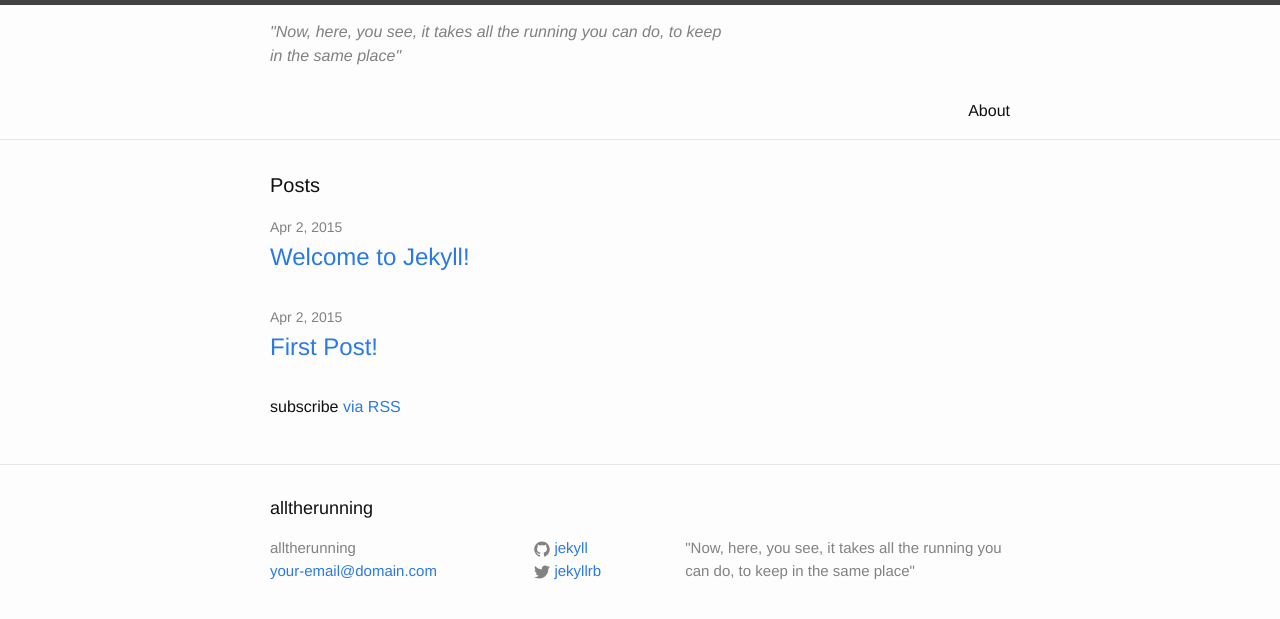
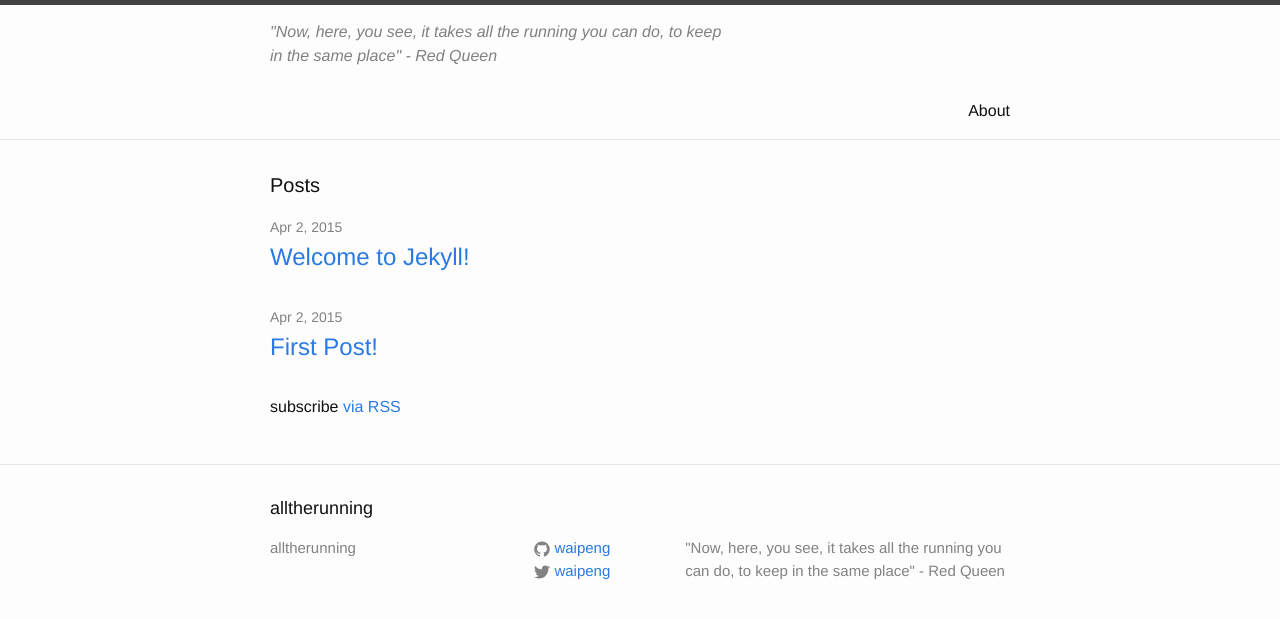
Before and after one commit to waipeng/alltherunning, a Jekyll site: the page built from index.html, in a window 1280 px wide. Shown: the top 619 px of the page. Built offline with Jekyll 4.4.1, drawn with Linux system fonts in a browser that asks for light colours.

Commit message:
Update twitter, github username, site description

```diff
--- a/_config.yml
+++ b/_config.yml
@@ -1,12 +1,12 @@
 # Site settings
 title: alltherunning
-email: your-email@domain.com
+email:
 description: > # this means to ignore newlines until "baseurl:"
-  "Now, here, you see, it takes all the running you can do, to keep in the same place"
+    "Now, here, you see, it takes all the running you can do, to keep in the same place" - Red Queen
 baseurl: "" # the subpath of your site, e.g. /blog/
 url: "http://alltherunning.com" # the base hostname & protocol for your site
-twitter_username: jekyllrb
-github_username:  jekyll
+twitter_username: waipeng
+github_username:  waipeng
 
 # Build settings
 markdown: kramdown
```
